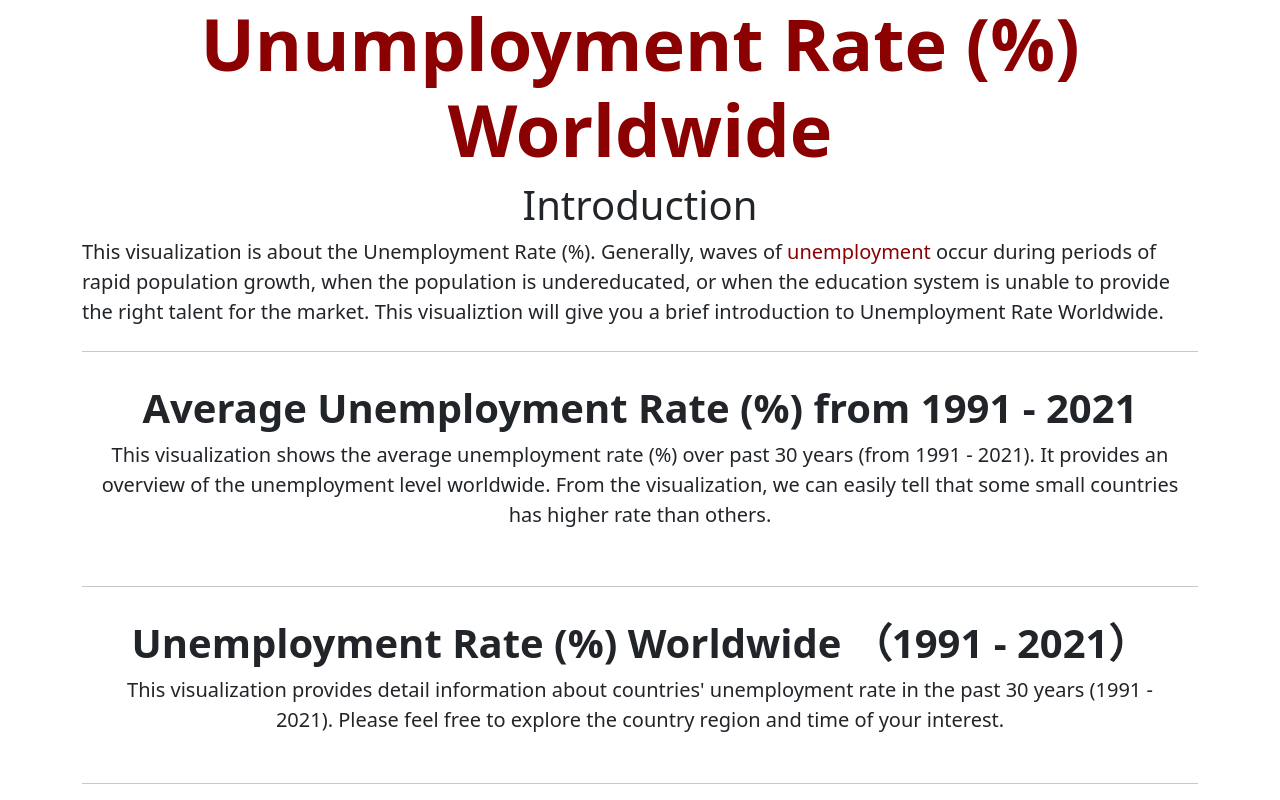
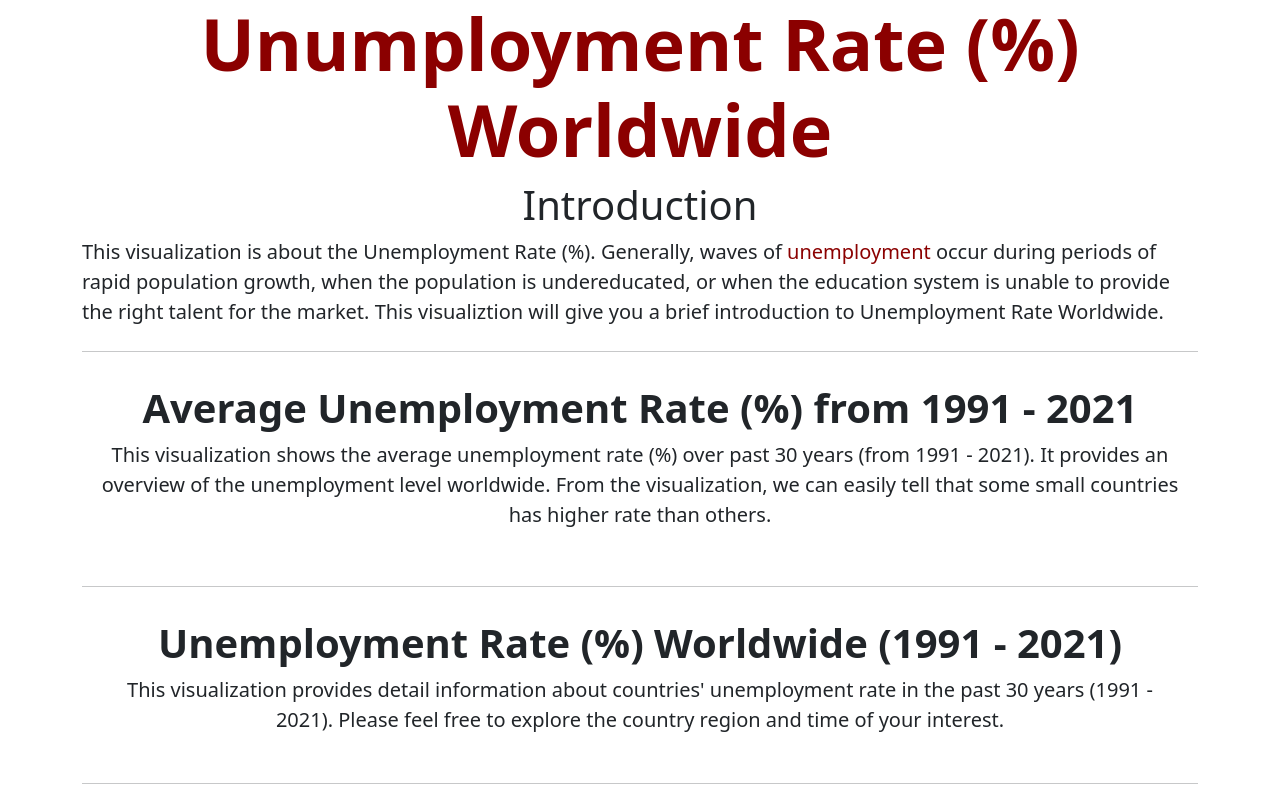
Before and after one commit to JSHI0019/fit3179, a plain HTML site: page index.html in a window 1280 px wide. Shown: the top 800 px of the page. Drawn offline with nearby package versions, Linux system fonts and the light colour scheme; a script that the page names is missing.

Commit message:
Update index.html

```diff
--- a/index.html
+++ b/index.html
@@ -41,7 +41,7 @@
         </div>
         <hr id="divide" />
         <div class="px-3 py-3 my-3 text-center">
-            <h1 class="display-8 fw-bold">Unemployment Rate (%) Worldwide （1991 - 2021）</h1>
+            <h1 class="display-8 fw-bold">Unemployment Rate (%) Worldwide (1991 - 2021)</h1>
             <p class="lead">
                 This visualization provides detail information about countries' unemployment rate in the past 30 years
                 (1991 - 2021). Please feel free to explore the country region and time of your interest.
```
